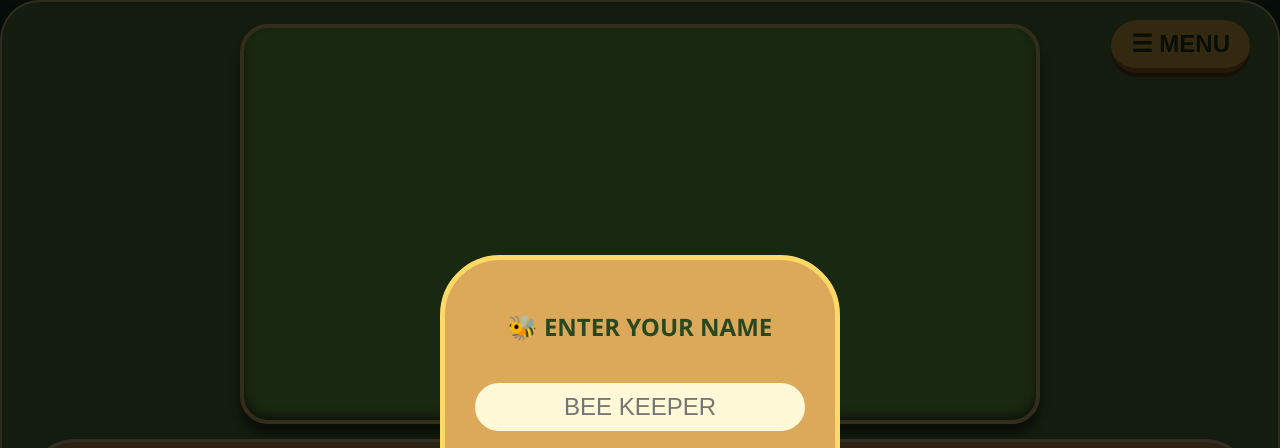
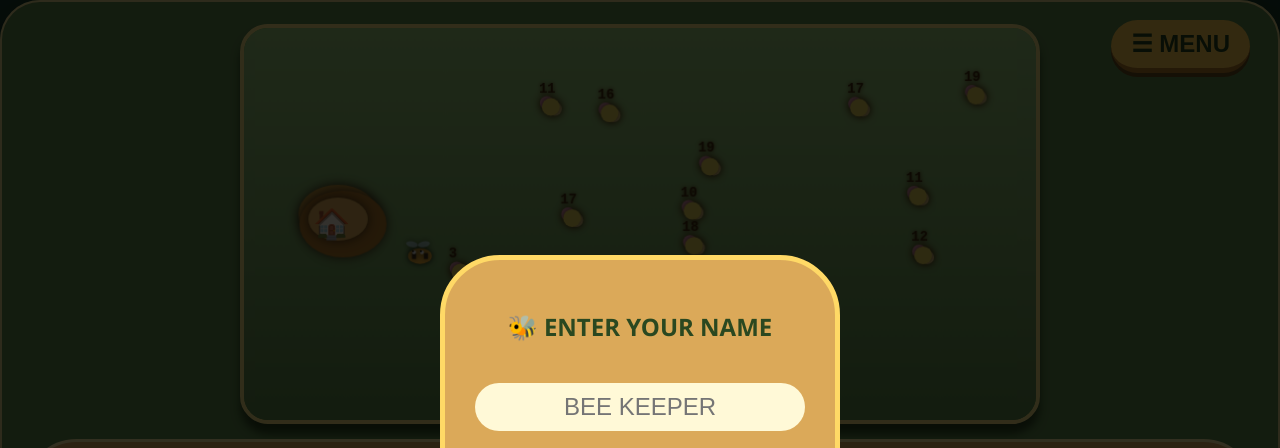
Before and after one commit to LeopolisDev/2D-BSS, a plain HTML site: page index.html in a window 1280 px wide. Shown: the top 448 px of the page. Drawn offline with Linux system fonts and the light colour scheme; no server answers.

Commit message:
Update index.html

```diff
--- a/index.html
+++ b/index.html
@@ -772,6 +772,10 @@ let playerName = localStorage.getItem('beeSwarmPlayerName') || '';
 let totalHoneyEarned = 0;
 let currentAnnouncement = localStorage.getItem('globalAnnouncement') || '';
 let announcementClosed = localStorage.getItem('announcementClosed') === 'true';
+
+// ========== CANVAS ELEMENTS (MUST BE BEFORE EVENT LISTENERS) ==========
+const canvas = document.getElementById('gameCanvas');
+const ctx = canvas.getContext('2d');
 
 // ========== UI ELEMENTS ==========
 const nameModal = document.getElementById('nameModal');
```
